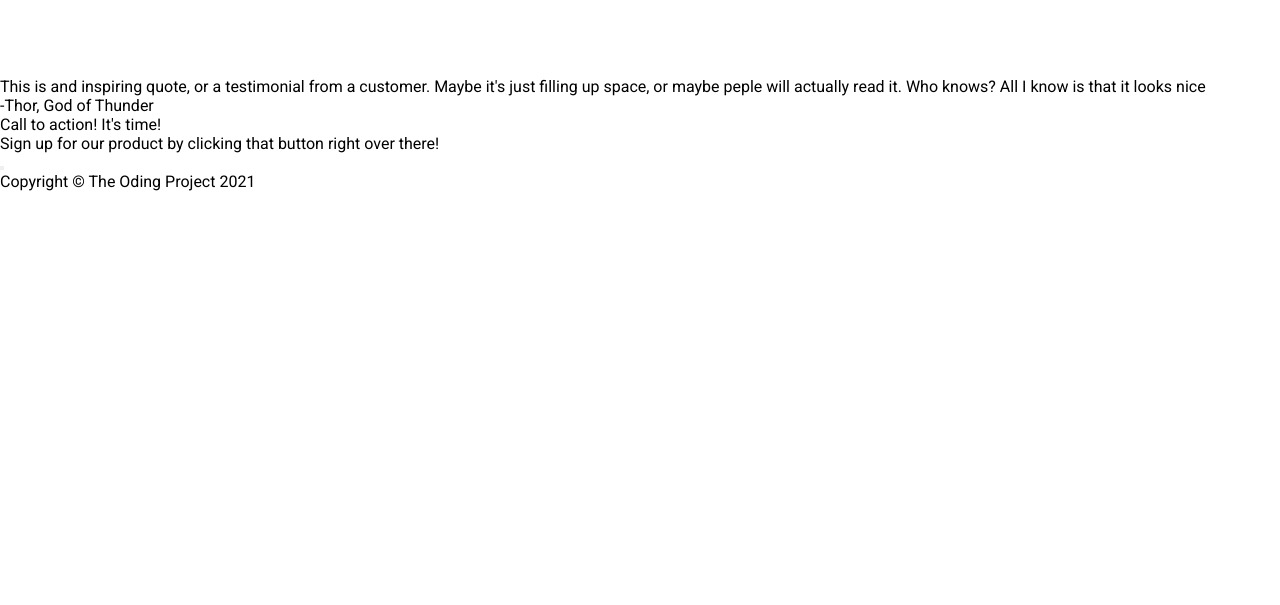
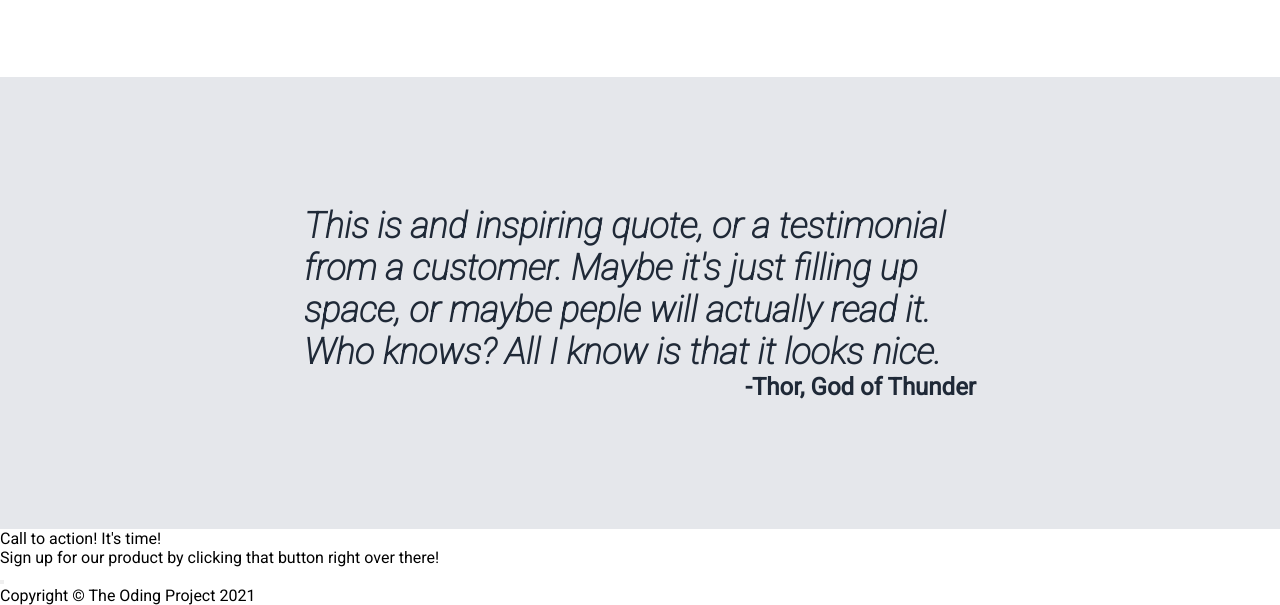
Before and after one commit to BeraTegui/landing-page1, a plain HTML site: page index.html in a window 1280 px wide. Shown: the part 915-1520 px from the top of the page. Before the commit the page ends 1106 px from the top, so only its background shows below. Drawn offline with Linux system fonts and the light colour scheme.

Commit message:
Feat quote section
Included italic roboto font in style.css with import,
and this commit also uses flexbox to align text in the
container and center the elements, displating them
in a column of two rows.

```diff
--- a/index.html
+++ b/index.html
@@ -58,8 +58,8 @@
 
         <div class="quote-section">
             <div class="quote-container">
-                <p class="quote">This is and inspiring quote, or a testimonial from a customer. Maybe it's just filling up space, or maybe peple will actually read it. Who knows? All I know is that it looks nice</p>
-                <p>-Thor, God of Thunder</p>
+                <p class="quote">This is and inspiring quote, or a testimonial from a customer. Maybe it's just filling up space, or maybe peple will actually read it. Who knows? All I know is that it looks nice.</p>
+                <p class="quote-sub">-Thor, God of Thunder</p>
             </div>
         </div>
 
--- a/style.css
+++ b/style.css
@@ -1,4 +1,5 @@
 @import url('https://fonts.googleapis.com/css2?family=Roboto&display=swap');
+@import url('https://fonts.googleapis.com/css2?family=Roboto:ital,wght@1,100&display=swap');
 
 *{
     margin: 0;
@@ -123,3 +124,34 @@ li > p.img-sub{
     color: hsla(0, 0%, 0%, 85%);
     margin: .2em 0;
 }
+
+/* Quote section */
+
+.quote-section{
+    background-color: #e5e7eb;
+    padding: 8em 5em;
+    display: flex;
+    justify-content: center;
+}
+
+.quote-section .quote-container{
+    display: flex;
+    flex-direction: column;
+    align-items: center;
+    max-width: 60%;
+}
+
+.quote-section .quote-container .quote{
+    font-size: 36px;
+    font-family: "Roboto", serif;
+    font-style: italic;
+    font-weight: 700 !important;
+    color: #1f2937;
+}
+
+.quote-section .quote-container .quote-sub{
+    align-self: flex-end;
+    font-size: 24px;
+    font-weight: 900;
+    color: #1f2937;
+}
```
